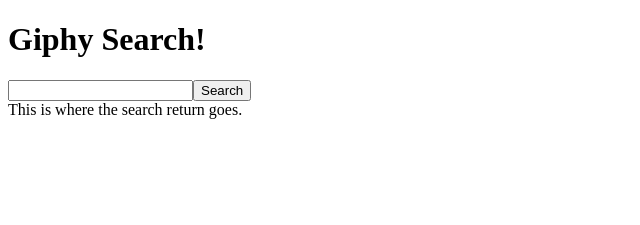
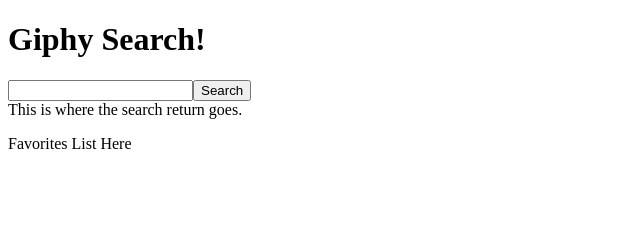
Before and after one commit to SamMoudry/grouup-giphy-saga-project, a React (Create React App) app: page / in a window 1280 px wide. Shown: the top 225 px of the page, without its empty margins (0-640 px from the left). Built offline with nearby package versions, Linux system fonts and the light colour scheme.

Commit message:
Added Favorites Component

```diff
--- a/src/components/App/App.js
+++ b/src/components/App/App.js
@@ -1,6 +1,7 @@
 import React from 'react';
 import SearchForm from '../SearchForm/SearchForm.jsx';
 import GiphyList from '../GiphyList/GiphyList.jsx';
+import Favorites from '../Favorites/Favorites.jsx';
 
 function App() {
   return (
@@ -8,6 +9,7 @@
       <h1>Giphy Search!</h1>
       <SearchForm />
       <GiphyList />
+      <Favorites />
     </div>
   );
 }
--- /dev/null
+++ b/src/components/Favorites/Favorites.jsx
@@ -0,0 +1,15 @@
+
+
+function Favorites() {
+
+
+    return (
+
+        <>
+        <p> Favorites List Here </p>
+        </>
+    )
+
+}
+
+export default Favorites;
```
Also changed, not shown: src/index.js (+7 -2 lines).
